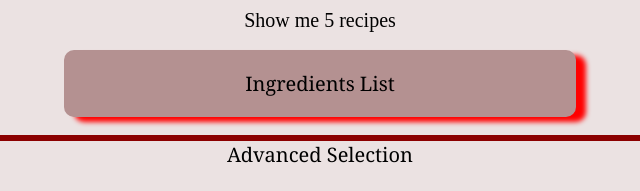
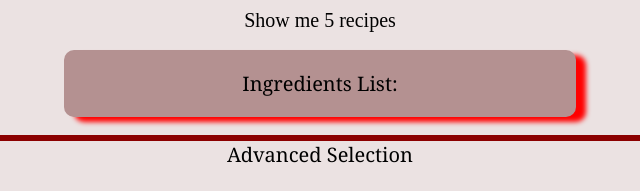
Before and after one commit to WillMarcuss/RecipeSearch, a plain HTML site: page index.html in a window 1280 px wide. Shown: the part 262-453 px from the top of the page, 320-960 px from the left. Drawn offline with Linux system fonts and the light colour scheme.

Commit message:
added a :

```diff
--- a/index.html
+++ b/index.html
@@ -20,7 +20,7 @@
 
     <div class="wrapper">
         <div class="list_wrap">
-            <p id="subtitle">Ingredients List</p>
+            <p id="subtitle">Ingredients List:</p>
             <ul id='list'></ul>
         </div>
     </div><br>
```
